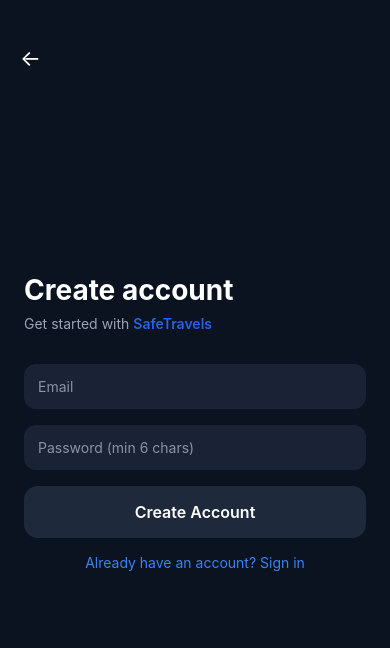
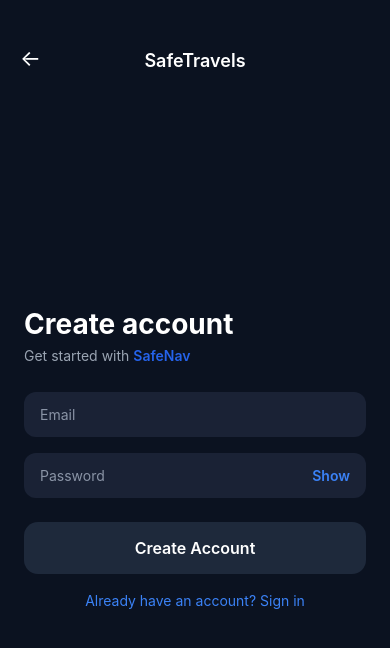
Before and after one commit to sebinjoseph005/SmartNav---mobile_app-, a React Native app in the folder frontend/: screen /Register in a window 390 px wide. Shown: the top 648 px of the page. Built offline with nearby package versions, Linux system fonts and the light colour scheme.

Commit message:
password setting fixed

```diff
--- a/frontend/src/screens/auth/RegisterScreen.tsx
+++ b/frontend/src/screens/auth/RegisterScreen.tsx
@@ -13,34 +13,49 @@ import { supabase } from '../../services/supabase';
 
 const RegisterScreen = () => {
   const navigation = useNavigation<any>();
+
   const [email, setEmail] = useState('');
   const [password, setPassword] = useState('');
+  const [showPassword, setShowPassword] = useState(false);
+  const [submitted, setSubmitted] = useState(false);
   const [isLoading, setIsLoading] = useState(false);
 
   const isValidEmail = (v: string) =>
     /^[^\s@]+@[^\s@]+\.[^\s@]+$/.test(v);
 
-  const canRegister = isValidEmail(email) && password.length >= 6;
+  const isPasswordValid = password.length >= 6;
+  const canRegister = isValidEmail(email) && isPasswordValid;
 
   const handleRegister = async () => {
+    setSubmitted(true);
     if (!canRegister) return;
+
     try {
       setIsLoading(true);
-      const { data, error } = await supabase.auth.signUp({
+
+      const { error } = await supabase.auth.signUp({
         email,
         password,
       });
 
       if (error) {
-        Alert.alert('Registration failed', error.message || 'Unable to register');
+        Alert.alert('Registration failed', error.message);
         return;
       }
 
-      // On successful sign-up, show success and navigate to sign-in
-      Alert.alert('Account created', 'Please sign in to continue.');
-      navigation.navigate('EmailLogin');
+      Alert.alert(
+        'Account created',
+        'Please sign in to continue.',
+        [
+          {
+            text: 'OK',
+            onPress: () =>
+              navigation.replace('EmailLogin'),
+          },
+        ]
+      );
     } catch (err: any) {
-      Alert.alert('Registration error', String(err));
+      Alert.alert('Error', String(err));
     } finally {
       setIsLoading(false);
     }
@@ -48,57 +63,96 @@ const RegisterScreen = () => {
 
   return (
     <SafeAreaView style={styles.container}>
-      {/* 🔙 Back → Onboarding */}
+      {/* Back */}
       <TouchableOpacity
         style={styles.backButton}
-        onPress={() => navigation.replace('Onboarding')}
+        onPress={() =>
+          navigation.replace('Onboarding')
+        }
       >
         <Text style={styles.backText}>←</Text>
       </TouchableOpacity>
 
+      {/* Header */}
+      <View style={styles.header}>
+        <Text style={styles.logo}>SafeTravels</Text>
+      </View>
+
       <View style={styles.content}>
         <Text style={styles.title}>Create account</Text>
-
         <Text style={styles.subtitle}>
           Get started with{' '}
-          <Text style={styles.highlight}>SafeTravels</Text>
+          <Text style={styles.highlight}>
+            SafeNav
+          </Text>
         </Text>
 
+        {/* Email */}
+        <View style={styles.field}>
           <TextInput
             style={styles.input}
             placeholder="Email"
             placeholderTextColor="#8A94A6"
             autoCapitalize="none"
+            keyboardType="email-address"
             value={email}
             onChangeText={setEmail}
           />
+        </View>
 
+        {/* Password */}
+        <View style={styles.field}>
+          <View style={styles.passwordContainer}>
             <TextInput
-          style={styles.input}
-          placeholder="Password (min 6 chars)"
+              style={styles.passwordInput}
+              placeholder="Password"
               placeholderTextColor="#8A94A6"
-          secureTextEntry
+              secureTextEntry={!showPassword}
               value={password}
               onChangeText={setPassword}
             />
+            <TouchableOpacity
+              onPress={() =>
+                setShowPassword(!showPassword)
+              }
+            >
+              <Text style={styles.showText}>
+                {showPassword ? 'Hide' : 'Show'}
+              </Text>
+            </TouchableOpacity>
+          </View>
 
+          {/* Error message (perfectly aligned) */}
+          {submitted && !isPasswordValid && (
+            <Text style={styles.errorText}>
+              Password must be at least 6 characters
+            </Text>
+          )}
+        </View>
+
+        {/* Button */}
         <TouchableOpacity
           style={[
             styles.primaryButton,
-            !canRegister && styles.disabledButton,
+            !canRegister &&
+              styles.disabledButton,
           ]}
-          disabled={!canRegister || isLoading}
+          disabled={isLoading}
           onPress={handleRegister}
         >
           <Text style={styles.primaryButtonText}>
-            Create Account
+            {isLoading
+              ? 'Creating account…'
+              : 'Create Account'}
           </Text>
         </TouchableOpacity>
 
-        {/* Existing user */}
+        {/* Sign in */}
         <TouchableOpacity
-          onPress={() => navigation.navigate('EmailLogin')}
-          style={{ marginTop: 16 }}
+          onPress={() =>
+            navigation.navigate('EmailLogin')
+          }
+          style={styles.signInLink}
         >
           <Text style={styles.linkText}>
             Already have an account? Sign in
@@ -112,54 +166,109 @@ const RegisterScreen = () => {
 export default RegisterScreen;
 
 const styles = StyleSheet.create({
-  container: { flex: 1, backgroundColor: '#0B1220' },
+  container: {
+    flex: 1,
+    backgroundColor: '#0B1220',
+  },
+
   backButton: {
     position: 'absolute',
     top: 45,
     left: 20,
     zIndex: 10,
   },
-  backText: { color: '#FFF', fontSize: 22 },
+  backText: {
+    color: '#FFFFFF',
+    fontSize: 22,
+  },
+
+  header: {
+    alignItems: 'center',
+    marginTop: 50,
+  },
+  logo: {
+    color: '#FFFFFF',
+    fontSize: 18,
+    fontWeight: '600',
+  },
+
   content: {
     flex: 1,
     paddingHorizontal: 24,
     justifyContent: 'center',
   },
+
   title: {
-    color: '#FFF',
+    color: '#FFFFFF',
     fontSize: 28,
     fontWeight: '700',
-    marginBottom: 8,
+    marginBottom: 6,
   },
   subtitle: {
     color: '#9AA4B2',
     fontSize: 14,
-    marginBottom: 32,
+    marginBottom: 28,
   },
   highlight: {
     color: '#2563EB',
     fontWeight: '600',
   },
+
+  field: {
+    marginBottom: 16,
+  },
+
   input: {
     backgroundColor: '#1A2235',
     borderRadius: 12,
-    padding: 14,
-    color: '#FFF',
-    marginBottom: 16,
+    paddingHorizontal: 16,
+    paddingVertical: 14,
+    color: '#FFFFFF',
   },
+
+  passwordContainer: {
+    backgroundColor: '#1A2235',
+    borderRadius: 12,
+    paddingHorizontal: 16,
+    flexDirection: 'row',
+    alignItems: 'center',
+  },
+  passwordInput: {
+    flex: 1,
+    paddingVertical: 14,
+    color: '#FFFFFF',
+  },
+  showText: {
+    color: '#3B82F6',
+    fontSize: 14,
+    fontWeight: '600',
+  },
+
+  errorText: {
+    marginTop: 6,
+    marginLeft: 4,
+    color: '#EF4444',
+    fontSize: 13,
+  },
+
   primaryButton: {
     backgroundColor: '#2563EB',
     paddingVertical: 16,
     borderRadius: 14,
     alignItems: 'center',
+    marginTop: 8,
   },
   disabledButton: {
     backgroundColor: '#1E293B',
   },
   primaryButtonText: {
-    color: '#FFF',
+    color: '#FFFFFF',
     fontSize: 16,
     fontWeight: '600',
+  },
+
+  signInLink: {
+    marginTop: 18,
   },
   linkText: {
     color: '#3B82F6',
```
Lines whose indentation alone changed are shown as unchanged.
